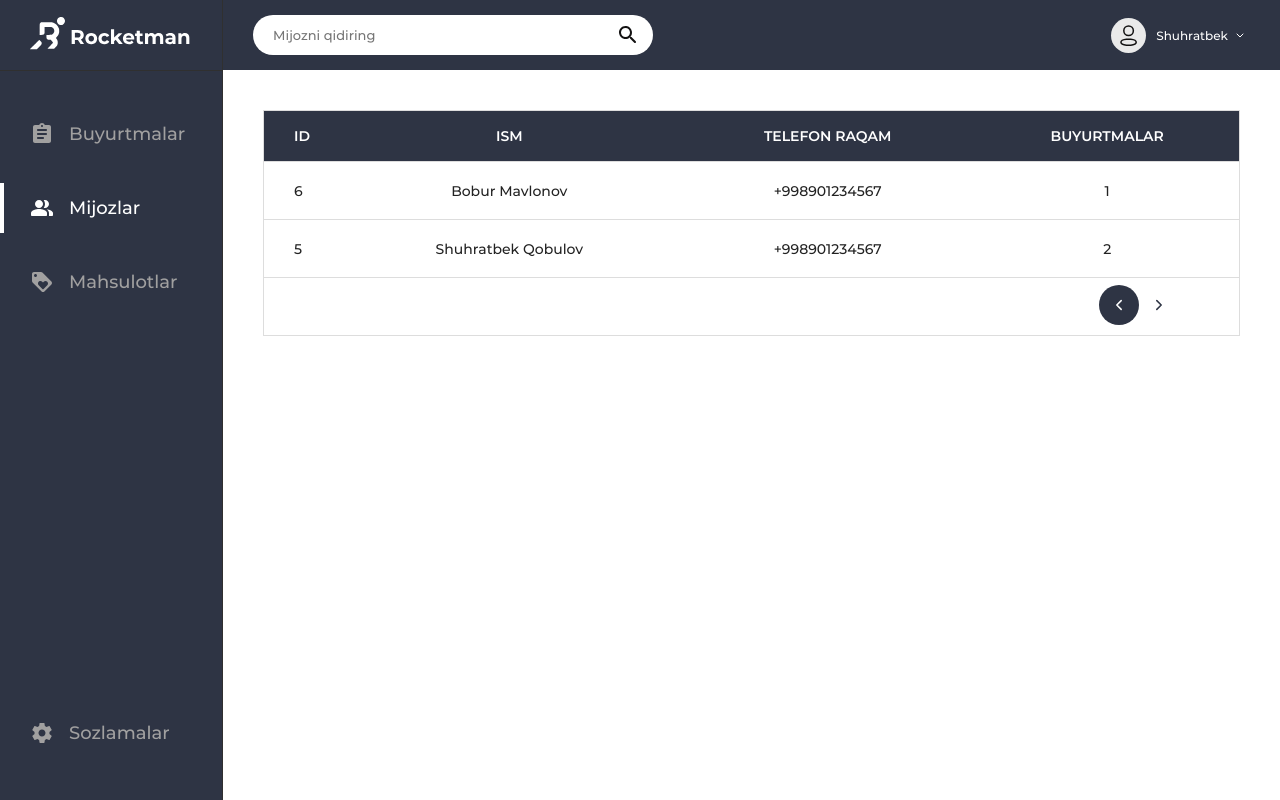
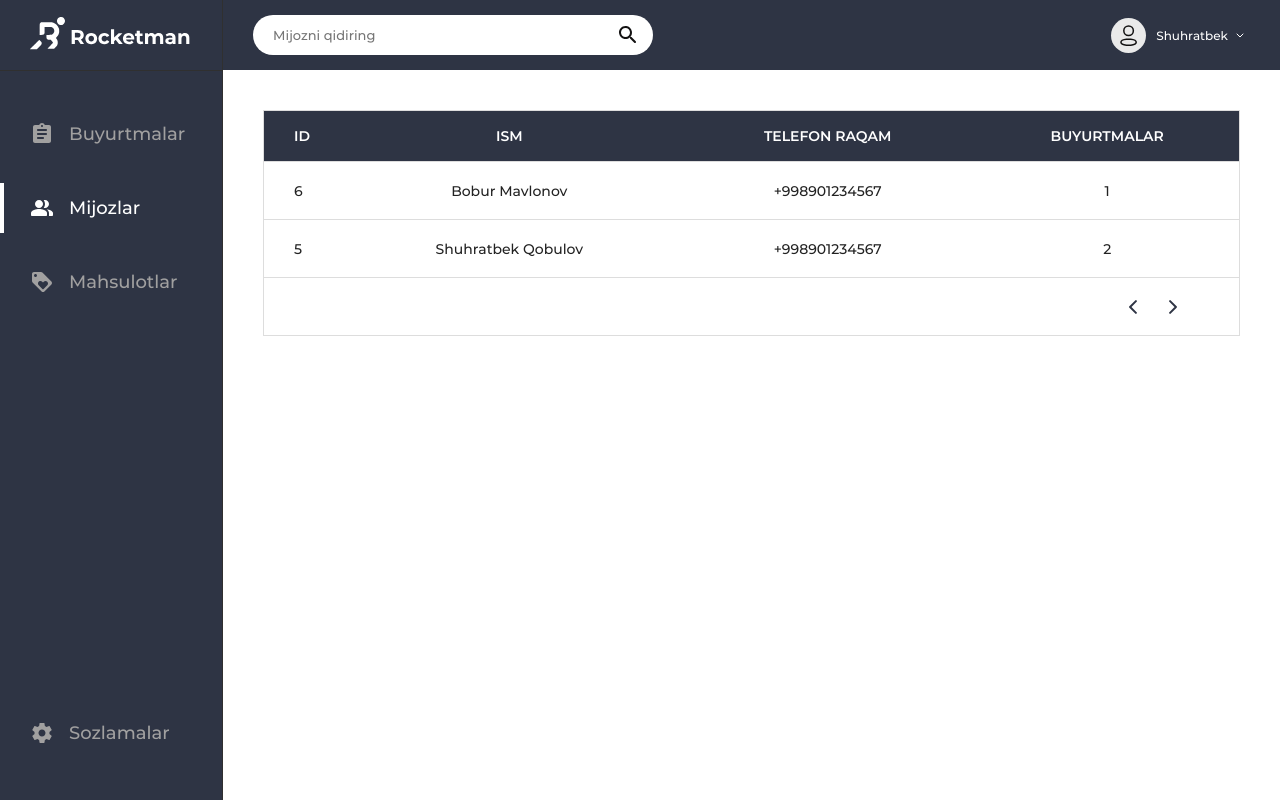
Before and after one commit to abdulqodir18/Rocketman, a React (Create React App) app: page /clients in a window 1280 px wide. Both pictures are taken after typing "Sample", "Sample123" into the empty fields and a click on the button "Kirish". Built offline with nearby package versions, Linux system fonts and the light colour scheme.

Commit message:
update next-previous buttons

```diff
--- a/src/components/Clients/Clients.js
+++ b/src/components/Clients/Clients.js
@@ -1,4 +1,5 @@
 import { Link } from 'react-router-dom';
+import { useState } from "react";
 
 import Table from "./../Table/Table.js"
 import Container from "../Container/Container"
@@ -6,6 +7,10 @@ import Container from "../Container/Container"
 import './Clients.scss'
 
 function Clients() {
+
+  const [prevBtnActive, setPrevBtnActive] = useState(false)
+  const [nextBtnActive, setNextBtnActive] = useState(false)
+
    return(
       <>
       <Container>
@@ -38,15 +43,17 @@ function Clients() {
 
 
               <tr>
-                <td className="pg-column" colSpan="6">
-                  <button
-                    className="pg-column__btn pg-column__btn--actv"
-                    aria-label="prev"
-                  ></button>
-                  <button
-                    className="pg-column__btn pg-column__btn--left"
-                    aria-label="next"
-                  ></button>
+                <td colSpan="4">
+                  <div className="prev-next">
+                    <button onClick={() => {
+                      setNextBtnActive(false)
+                      setPrevBtnActive(true)
+                    }} className={prevBtnActive ?  "prev-next-btn prev-btn-active " : "prev-next-btn"} aria-label="prev"></button>
+                    <button onClick={() => {
+                      setNextBtnActive(true)
+                      setPrevBtnActive(false)
+                    }} className={nextBtnActive ? "prev-next-btn next-btn next-btn-active" : "prev-next-btn next-btn"} aria-label="next"></button>
+                  </div>
                 </td>
               </tr>
             </tbody>
--- a/src/components/Clients/Clients.scss
+++ b/src/components/Clients/Clients.scss
@@ -13,3 +13,42 @@
     color: #2A8CFF;
     text-decoration: underline;
 }
+
+.prev-next {
+    padding: 0 45px;
+    display: flex;
+    justify-content: flex-end;
+}
+
+.prev-next-btn {
+    display: inline-block;
+    padding: 0;
+    width: 40px;
+    height: 40px;
+    border: none;
+    border-radius: 50%;
+    background-image: url("../../assets/img/Arrow.svg");
+    background-repeat: no-repeat;
+    background-position: center center;
+    background-color: transparent;
+    cursor: pointer;
+}
+
+.next-btn {
+    transform: rotate(180deg);
+}
+
+.prev-btn-active {
+    background-color: #2E3444;
+    background-image: url("../../assets/img/ArrowWhite.svg");
+}
+
+.next-btn-active {
+    background-color: #2E3444;
+    background-image: url("../../assets/img/ArrowWhite.svg");
+    transform: rotate(180deg);
+}
+
+.prev-next-btn:focus {
+    outline: 0;
+}
```
